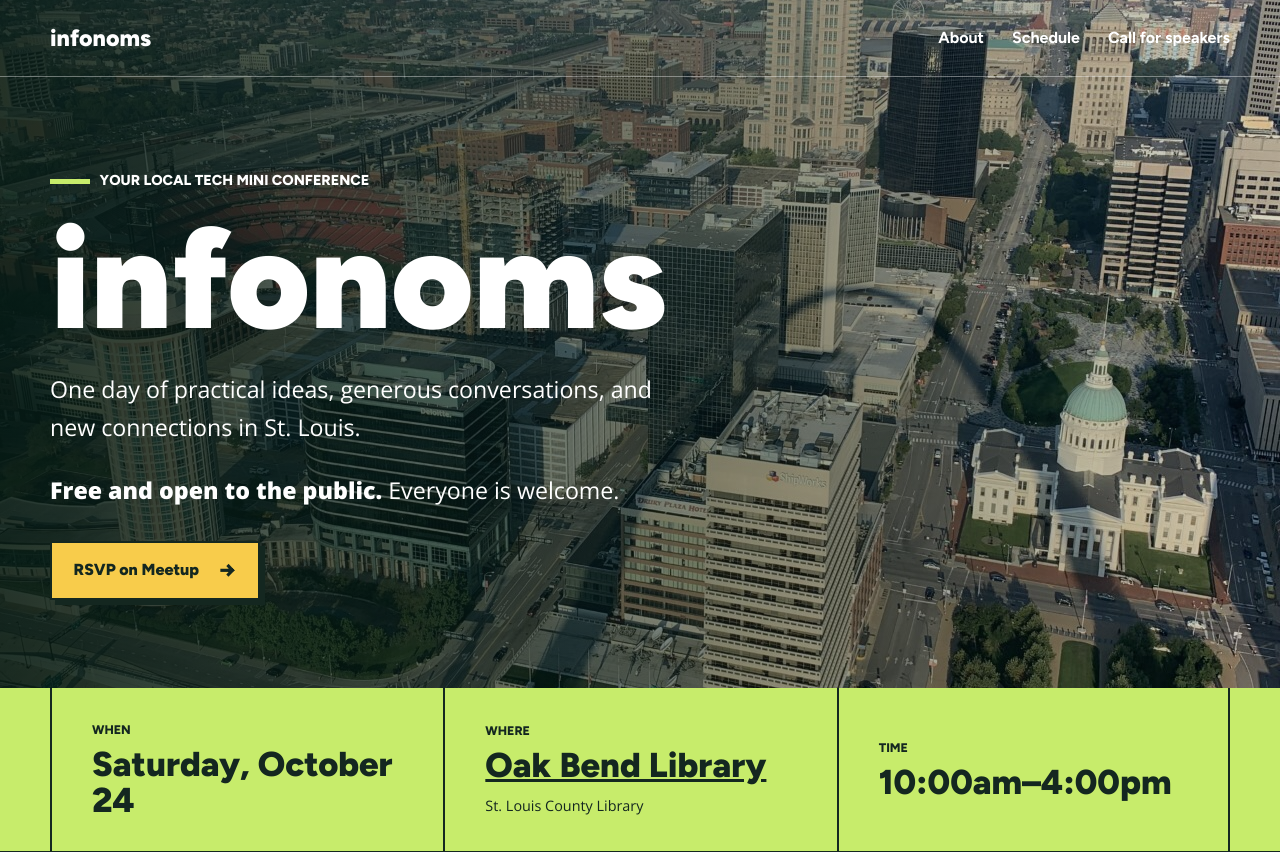
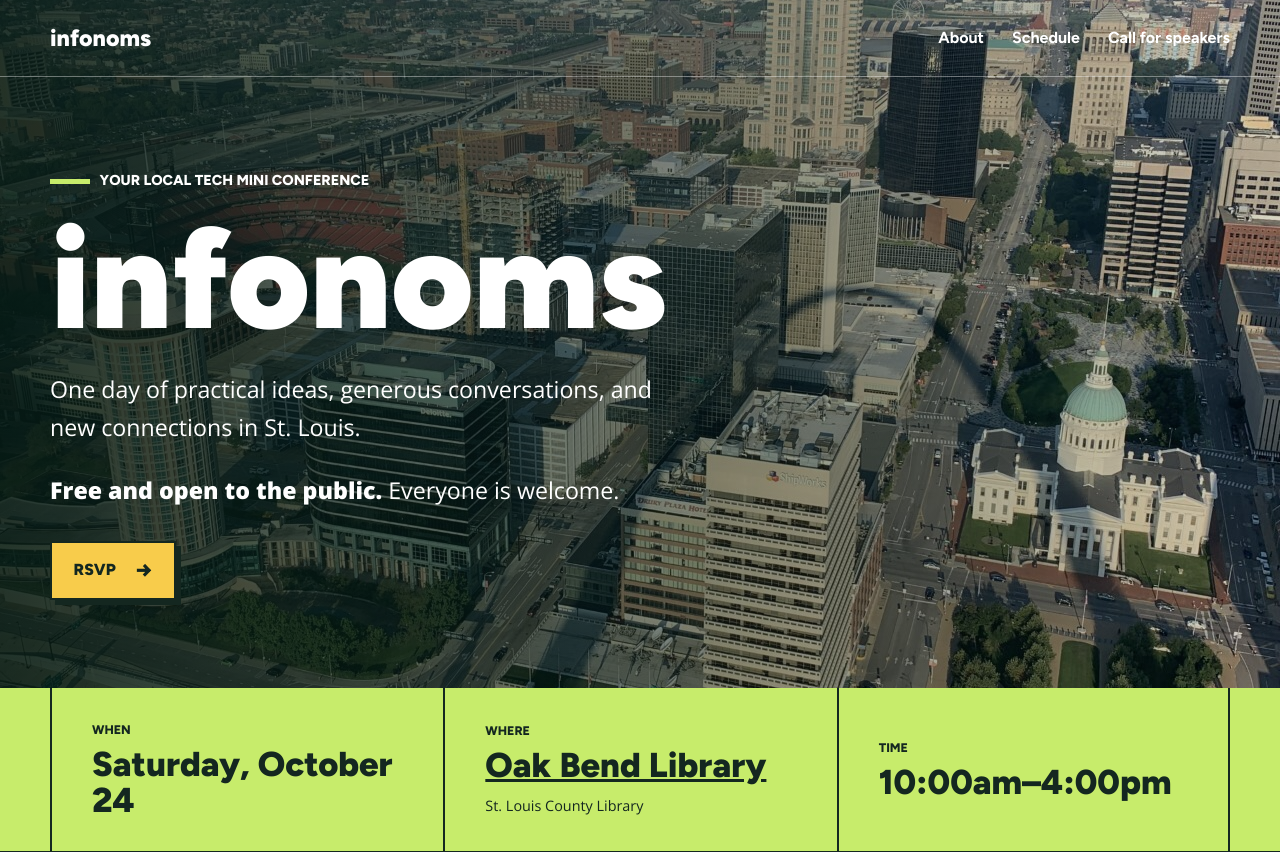
Before and after one commit to aayushgauba/stlacm, a Django app: page /infonoms/ in a window 1280 px wide. Shown: the top 852 px of the page. Run offline with Django 5.2, Linux system fonts and the light colour scheme.

Commit message:
New Changes

```diff
--- a/templates/pages/infonoms.html
+++ b/templates/pages/infonoms.html
@@ -28,7 +28,7 @@
       <p class="hero-copy">One day of practical ideas, generous conversations, and new connections in St. Louis.</p>
       <p class="hero-copy"><strong>Free and open to the public.</strong> Everyone is welcome.</p>
       {% if site.event.rsvp_url %}
-        <a class="button" href="{{ site.event.rsvp_url }}" target="_blank" rel="noopener noreferrer">RSVP on Meetup</a>
+        <a class="button" href="{{ site.event.rsvp_url }}" target="_blank" rel="noopener noreferrer">RSVP</a>
       {% endif %}
     </div>
   </header>
```
